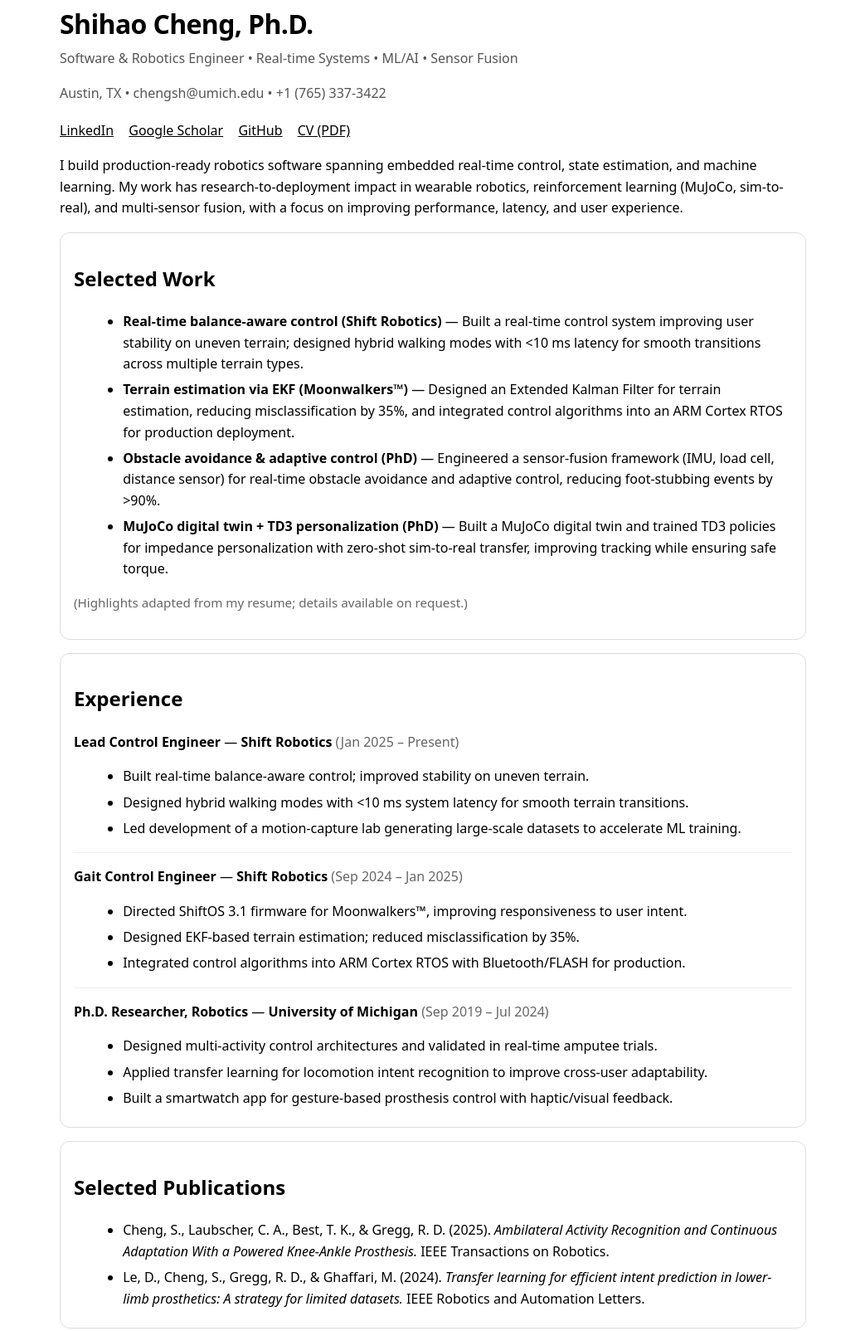
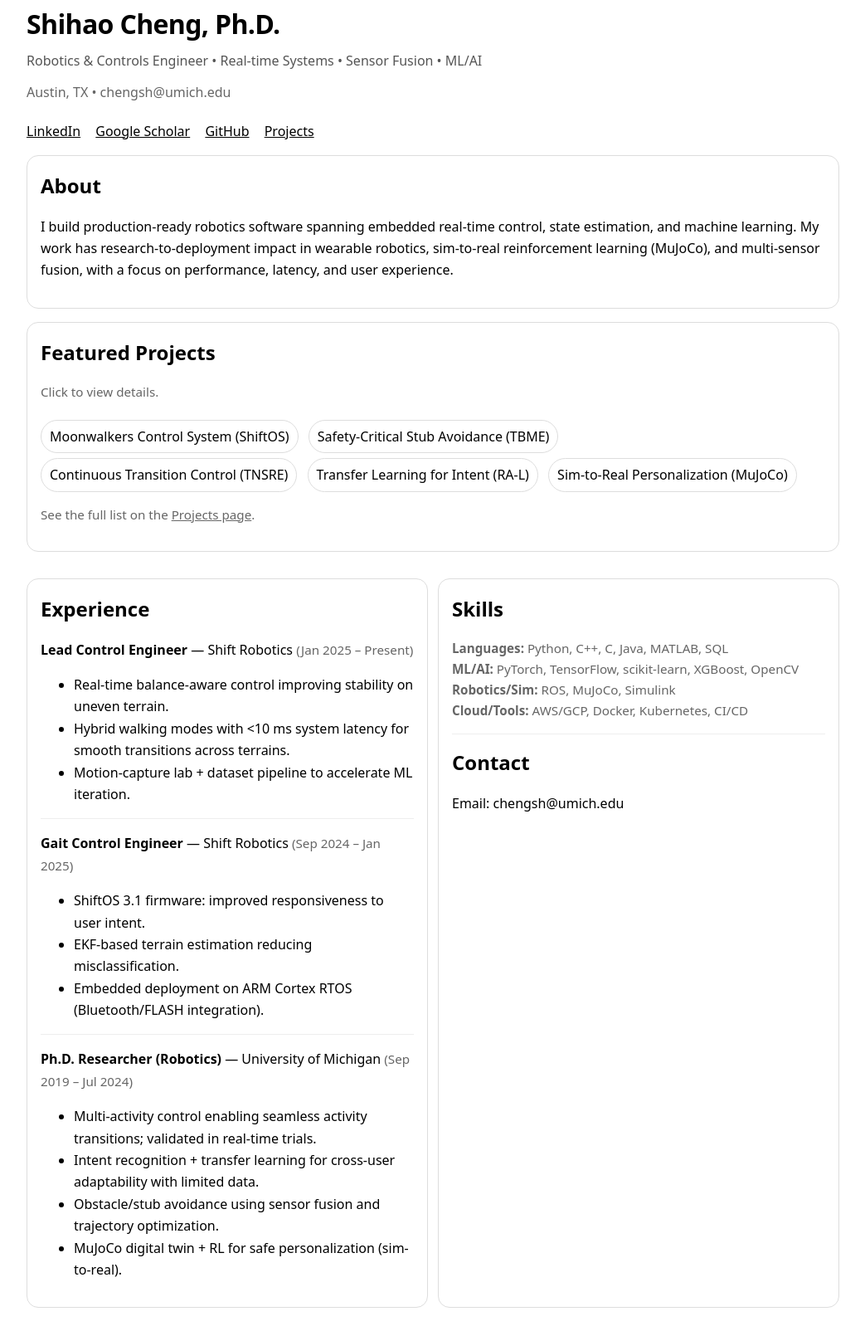
Before and after one commit to chengsh96/chengsh96.github.io, a plain HTML site: page index.html in a window 1280 px wide. Shown: the part 45-1649 px from the top of the page at 83% size, without its empty margins (118-1161 px from the left). Drawn offline with Linux system fonts and the light colour scheme.

Commit message:
Update index.html

```diff
--- a/index.html
+++ b/index.html
@@ -4,146 +4,91 @@
     <meta charset="utf-8" />
     <meta name="viewport" content="width=device-width,initial-scale=1" />
     <title>Shihao Cheng</title>
-    <style>
-      body {
-        font-family: system-ui, -apple-system, Segoe UI, Roboto, Arial, sans-serif;
-        max-width: 900px;
-        margin: 48px auto;
-        padding: 0 16px;
-        line-height: 1.6;
-      }
-      h1 { margin: 0 0 0.25rem 0; letter-spacing: -0.02em; }
-      .subtitle { color: #555; margin: 0 0 1rem 0; }
-      .meta { color: #555; margin: 0 0 1.25rem 0; }
-      .links a { margin-right: 14px; }
-      a { color: inherit; }
-      .card {
-        border: 1px solid #ddd;
-        border-radius: 12px;
-        padding: 16px;
-        margin: 16px 0;
-      }
-      ul { margin: 0.25rem 0 0 1.2rem; }
-      li { margin: 0.35rem 0; }
-      .role { font-weight: 700; }
-      .org { font-weight: 700; }
-      .time { color: #666; }
-      .tagline { margin-top: 0.8rem; }
-      .small { color: #666; font-size: 0.95rem; }
-      hr { border: none; border-top: 1px solid #eee; margin: 16px 0; }
-    </style>
+    <link rel="stylesheet" href="assets/style.css" />
   </head>
 
   <body>
     <h1>Shihao Cheng, Ph.D.</h1>
-    <p class="subtitle">Software & Robotics Engineer • Real-time Systems • ML/AI • Sensor Fusion</p>
-    <p class="meta">Austin, TX • chengsh@umich.edu • +1 (765) 337-3422</p>
+    <p class="subtitle">Robotics & Controls Engineer • Real-time Systems • Sensor Fusion • ML/AI</p>
+    <p class="meta">Austin, TX • chengsh@umich.edu</p>
 
     <p class="links">
-      <!-- Update these 3 links with your real URLs -->
-      <a href="https://www.linkedin.com/in/YOUR-LINKEDIN">LinkedIn</a>
+      <a href="https://www.linkedin.com/in/shihao-cheng/">LinkedIn</a>
       <a href="https://scholar.google.com/citations?user=YOUR_SCHOLAR_ID">Google Scholar</a>
       <a href="https://github.com/chengsh96">GitHub</a>
-      <a href="cv.pdf">CV (PDF)</a>
-    </p>
-
-    <p class="tagline">
-      I build production-ready robotics software spanning embedded real-time control, state estimation,
-      and machine learning. My work has research-to-deployment impact in wearable robotics, reinforcement learning
-      (MuJoCo, sim-to-real), and multi-sensor fusion, with a focus on improving performance, latency, and user experience.
+      <a href="projects/index.html">Projects</a>
     </p>
 
     <div class="card">
-      <h2>Selected Work</h2>
-      <ul>
-        <li>
-          <strong>Real-time balance-aware control (Shift Robotics)</strong> — Built a real-time control system improving user
-          stability on uneven terrain; designed hybrid walking modes with &lt;10 ms latency for smooth transitions across
-          multiple terrain types.
-        </li>
-        <li>
-          <strong>Terrain estimation via EKF (Moonwalkers™)</strong> — Designed an Extended Kalman Filter for terrain estimation,
-          reducing misclassification by 35%, and integrated control algorithms into an ARM Cortex RTOS for production deployment.
-        </li>
-        <li>
-          <strong>Obstacle avoidance & adaptive control (PhD)</strong> — Engineered a sensor-fusion framework (IMU, load cell,
-          distance sensor) for real-time obstacle avoidance and adaptive control, reducing foot-stubbing events by &gt;90%.
-        </li>
-        <li>
-          <strong>MuJoCo digital twin + TD3 personalization (PhD)</strong> — Built a MuJoCo digital twin and trained TD3 policies
-          for impedance personalization with zero-shot sim-to-real transfer, improving tracking while ensuring safe torque.
-        </li>
-      </ul>
-      <p class="small">
-        (Highlights adapted from my resume; details available on request.)
+      <h2>About</h2>
+      <p>
+        I build production-ready robotics software spanning embedded real-time control, state estimation,
+        and machine learning. My work has research-to-deployment impact in wearable robotics, sim-to-real
+        reinforcement learning (MuJoCo), and multi-sensor fusion, with a focus on performance, latency,
+        and user experience.
       </p>
     </div>
 
     <div class="card">
+      <h2>Featured Projects</h2>
+      <p class="small">Click to view details.</p>
+      <div class="tag">
+        <a href="projects/shiftos.html">Moonwalkers Control System (ShiftOS)</a>
+        <a href="projects/tbme2024.html">Safety-Critical Stub Avoidance (TBME)</a>
+        <a href="projects/tnsre2024.html">Continuous Transition Control (TNSRE)</a>
+        <a href="projects/ral2024.html">Transfer Learning for Intent (RA-L)</a>
+        <a href="projects/sim2real.html">Sim-to-Real Personalization (MuJoCo)</a>
+      </div>
+      <p class="small">
+        See the full list on the <a href="projects/index.html">Projects page</a>.
+      </p>
+    </div>
+
+    <div class="grid">
+      <div class="card">
         <h2>Experience</h2>
 
-      <p>
-        <span class="role">Lead Control Engineer</span> — <span class="org">Shift Robotics</span>
-        <span class="time">(Jan 2025 – Present)</span>
-      </p>
+        <p><strong>Lead Control Engineer</strong> — Shift Robotics <span class="small">(Jan 2025 – Present)</span></p>
         <ul>
-        <li>Built real-time balance-aware control; improved stability on uneven terrain.</li>
-        <li>Designed hybrid walking modes with &lt;10 ms system latency for smooth terrain transitions.</li>
-        <li>Led development of a motion-capture lab generating large-scale datasets to accelerate ML training.</li>
+          <li>Real-time balance-aware control improving stability on uneven terrain.</li>
+          <li>Hybrid walking modes with &lt;10 ms system latency for smooth transitions across terrains.</li>
+          <li>Motion-capture lab + dataset pipeline to accelerate ML iteration.</li>
         </ul>
 
         <hr />
 
-      <p>
-        <span class="role">Gait Control Engineer</span> — <span class="org">Shift Robotics</span>
-        <span class="time">(Sep 2024 – Jan 2025)</span>
-      </p>
+        <p><strong>Gait Control Engineer</strong> — Shift Robotics <span class="small">(Sep 2024 – Jan 2025)</span></p>
         <ul>
-        <li>Directed ShiftOS 3.1 firmware for Moonwalkers™, improving responsiveness to user intent.</li>
-        <li>Designed EKF-based terrain estimation; reduced misclassification by 35%.</li>
-        <li>Integrated control algorithms into ARM Cortex RTOS with Bluetooth/FLASH for production.</li>
+          <li>ShiftOS 3.1 firmware: improved responsiveness to user intent.</li>
+          <li>EKF-based terrain estimation reducing misclassification.</li>
+          <li>Embedded deployment on ARM Cortex RTOS (Bluetooth/FLASH integration).</li>
         </ul>
 
         <hr />
 
-      <p>
-        <span class="role">Ph.D. Researcher, Robotics</span> — <span class="org">University of Michigan</span>
-        <span class="time">(Sep 2019 – Jul 2024)</span>
-      </p>
+        <p><strong>Ph.D. Researcher (Robotics)</strong> — University of Michigan <span class="small">(Sep 2019 – Jul 2024)</span></p>
         <ul>
-        <li>Designed multi-activity control architectures and validated in real-time amputee trials.</li>
-        <li>Applied transfer learning for locomotion intent recognition to improve cross-user adaptability.</li>
-        <li>Built a smartwatch app for gesture-based prosthesis control with haptic/visual feedback.</li>
-      </ul>
-    </div>
-
-    <div class="card">
-      <h2>Selected Publications</h2>
-      <ul>
-        <li>
-          Cheng, S., Laubscher, C. A., Best, T. K., &amp; Gregg, R. D. (2025).
-          <em>Ambilateral Activity Recognition and Continuous Adaptation With a Powered Knee-Ankle Prosthesis.</em>
-          IEEE Transactions on Robotics.
-        </li>
-        <li>
-          Le, D., Cheng, S., Gregg, R. D., &amp; Ghaffari, M. (2024).
-          <em>Transfer learning for efficient intent prediction in lower-limb prosthetics: A strategy for limited datasets.</em>
-          IEEE Robotics and Automation Letters.
-        </li>
+          <li>Multi-activity control enabling seamless activity transitions; validated in real-time trials.</li>
+          <li>Intent recognition + transfer learning for cross-user adaptability with limited data.</li>
+          <li>Obstacle/stub avoidance using sensor fusion and trajectory optimization.</li>
+          <li>MuJoCo digital twin + RL for safe personalization (sim-to-real).</li>
         </ul>
       </div>
 
       <div class="card">
         <h2>Skills</h2>
         <p class="small">
-        Python, C++, C, Java, MATLAB • Real-time systems • ML/AI (PyTorch, TensorFlow, scikit-learn) •
-        Cloud & Data (AWS/GCP, Docker, Kubernetes, CI/CD) • Robotics/Simulation (ROS, MuJoCo, Simulink)
+          <strong>Languages:</strong> Python, C++, C, Java, MATLAB, SQL<br/>
+          <strong>ML/AI:</strong> PyTorch, TensorFlow, scikit-learn, XGBoost, OpenCV<br/>
+          <strong>Robotics/Sim:</strong> ROS, MuJoCo, Simulink<br/>
+          <strong>Cloud/Tools:</strong> AWS/GCP, Docker, Kubernetes, CI/CD
         </p>
-    </div>
 
-    <div class="card">
+        <hr />
+
         <h2>Contact</h2>
         <p>Email: chengsh@umich.edu</p>
       </div>
+    </div>
   </body>
 </html>
```
Lines whose indentation alone changed are shown as unchanged.
